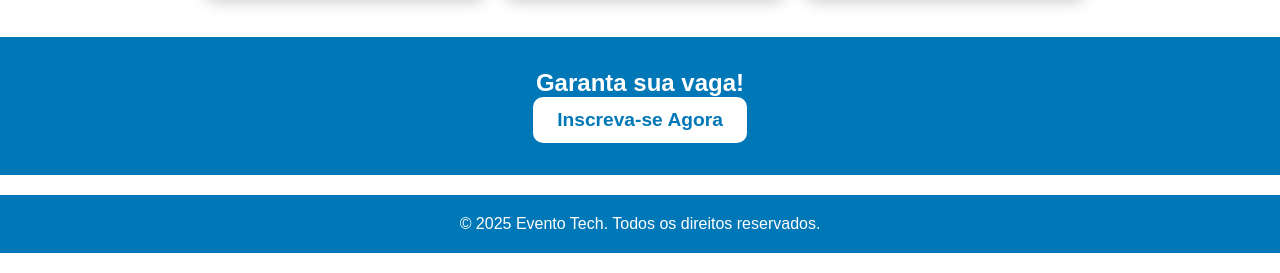
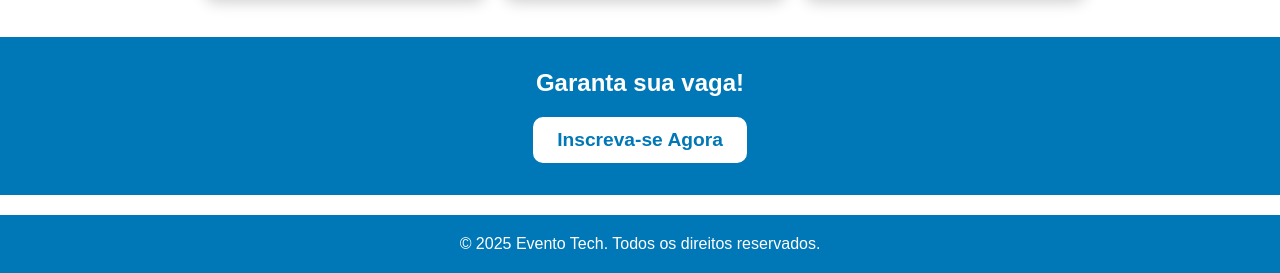
Before and after one commit to Mizael-web/Uc_07, a plain HTML site: page Aula_04_02_25/Display.flex/index.aula.html in a window 1280 px wide. Shown: the part 590-863 px from the top of the page. Drawn offline with Linux system fonts and the light colour scheme.

Commit message:
fix:corerçao do botão inscriçao

```diff
--- a/Aula_04_02_25/Display.flex/style.css
+++ b/Aula_04_02_25/Display.flex/style.css
@@ -90,6 +90,7 @@ margin-top: var(--espacamento);
     }
 
 #inscricao button{
+    margin-top: var(--espacamento);
     background-color: white;
     color: var(--cor-primaria);
     border: none;
```
